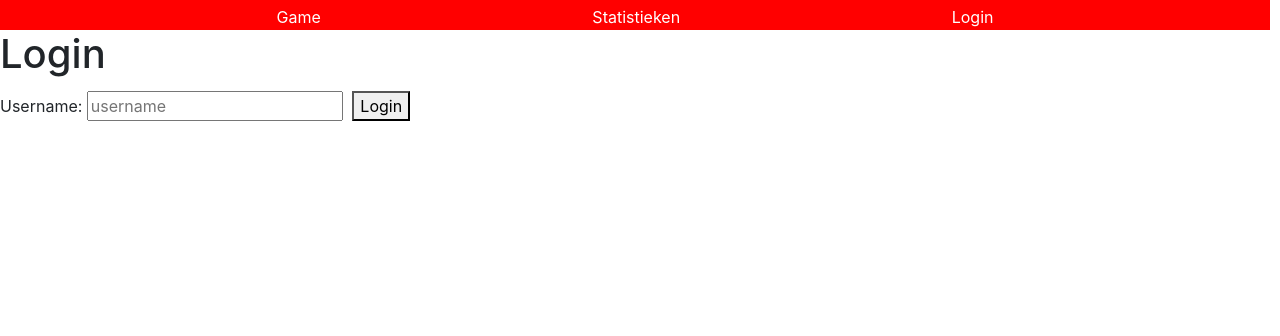
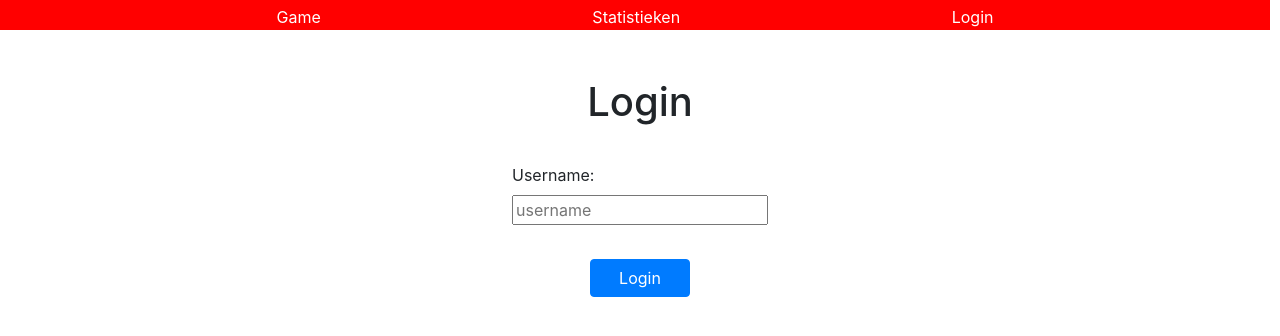
Before and after one commit to Jeroen-van-der-Poel/Python-Mastermind, a Flask app: page / in a window 1280 px wide. Shown: the top 336 px of the page. Run offline with Flask 2, Linux system fonts and the light colour scheme; some libraries are stand-ins or nearby versions.

Commit message:
login style

```diff
--- a/MasterMind/templates/login.html
+++ b/MasterMind/templates/login.html
@@ -1,11 +1,27 @@
 {% extends "layout.html" %}
 
-{% block title %}<h1>Login</h1>{% endblock %}
+{% block title %}
+    <div class="container mt-5">
+        <div class="row d-flex justify-content-center">
+                <h1>Login</h1>
+        </div>
+    </div>
+{% endblock %}
 
 {% block body %}
-    <form method="post" action="/login/">
-        <label for="user">Username:</label>
-        <input type="text" name="user" placeholder="username" id="user">
-      <button type="submit">Login</button>
-    </form>
+    <div class="container">
+        <div class="row d-flex justify-content-center">
+            <form method="post" action="/login/">
+                <br>
+                <div class="row d-flex justify-content-center">
+                    <label for="user">Username:</label>
+                    <input type="text" name="user" placeholder="username" id="user">
+                </div>
+                <br>
+                <span class="row d-flex justify-content-center">
+                    <button type="submit" class="btn btn-primary" style="width: 100px;">Login</button>
+                </span>
+            </form>
+        </div>
+    </div>
 {% endblock %}
```
